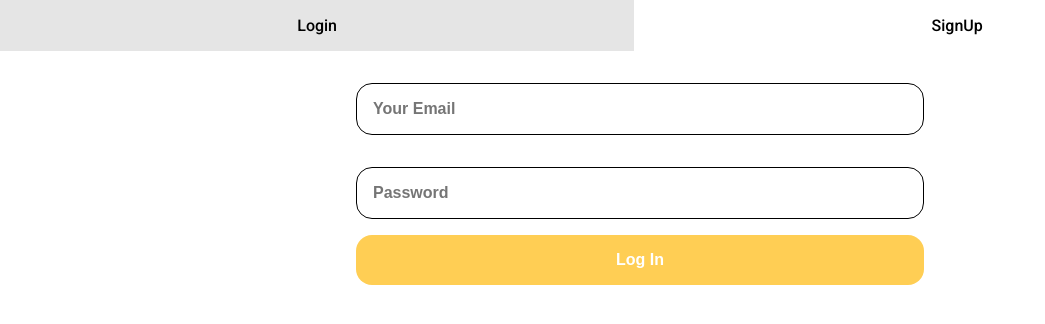
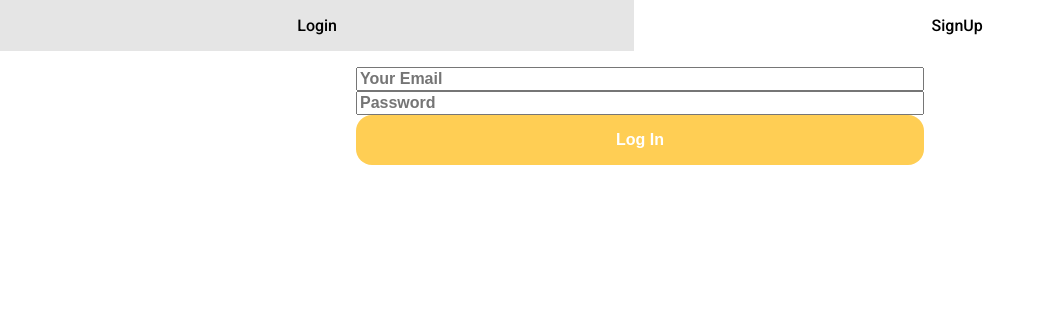
Before and after one commit to amirbashan/ITC-Hackathon, a React (Create React App) app in the folder frontend/: page /login in a window 1280 px wide. Shown: the top 324 px of the page, without its empty margins (0-1045 px from the left). Built offline with nearby package versions, Linux system fonts and the light colour scheme.

Commit message:
login & signup working

```diff
--- a/frontend/src/components/LoginCard/LoginCard.jsx
+++ b/frontend/src/components/LoginCard/LoginCard.jsx
@@ -3,10 +3,12 @@ import Input from "../Input/Input";
 import RoundButton from "../RoundButton/RoundButton";
 import React, { useState } from "react";
 import { loginUser } from "../../lib/AllDB";
+import { useNavigate } from "react-router-dom";
 
 export default function LoginCard() {
   const [email, setEmail] = useState("");
   const [password, setPassword] = useState("");
+  const navigate = useNavigate();
 
   const handleEmailChange = (e) => setEmail(e.target.value);
   const handlePasswordChange = (e) => setPassword(e.target.value);
@@ -18,8 +20,11 @@ export default function LoginCard() {
         email: email,
         password: password,
       };
-      const res = await loginUser(user);
-      setEmail("");
+      const response = await loginUser(user);
+      if (response.status === "success") {
+        navigate(`/map`);
+        setEmail("");
+      }
       setPassword("");
     } catch (err) {
       console.error(err);
@@ -28,8 +33,8 @@ export default function LoginCard() {
 
   return (
     <form id="loginCard" onSubmit={(e) => handleOnSubmit(e)}>
-      <Input type="email" onChange={(e) => handleEmailChange(e)} placeholder="Your Email" value={email} required />
-      <Input type="password" name="password" autoComplete="on" onChange={(e) => handlePasswordChange(e)} value={password} placeholder="Password" required />
+      <input type="email" onChange={(e) => handleEmailChange(e)} placeholder="Your Email" value={email} required />
+      <input type="password" name="password" autoComplete="on" onChange={(e) => handlePasswordChange(e)} value={password} placeholder="Password" required />
       <button type="submit" className="btn btn-sm btn-primary round-button bold">
         Log In
       </button>
--- a/frontend/src/components/RegisterCard/RegisterCard.jsx
+++ b/frontend/src/components/RegisterCard/RegisterCard.jsx
@@ -37,7 +37,7 @@ export default function RegisterCard() {
       setPassConfirm("");
       setPhone("");
       if (response.status === "success") {
-        navigate(`/login`);
+        navigate(`/map`);
         alert(response);
       }
     } catch (err) {
```
Lines whose indentation alone changed are shown as unchanged.
